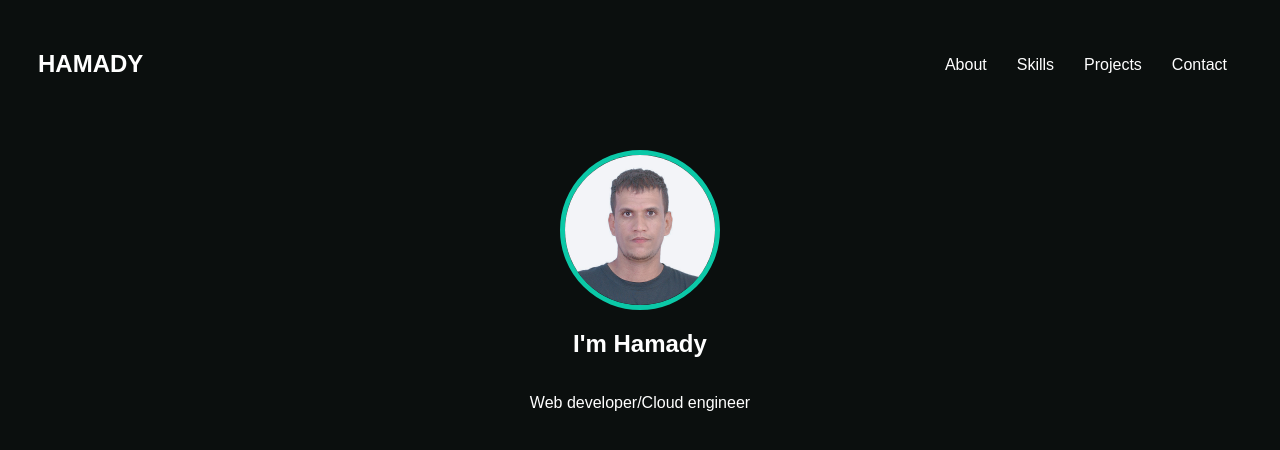
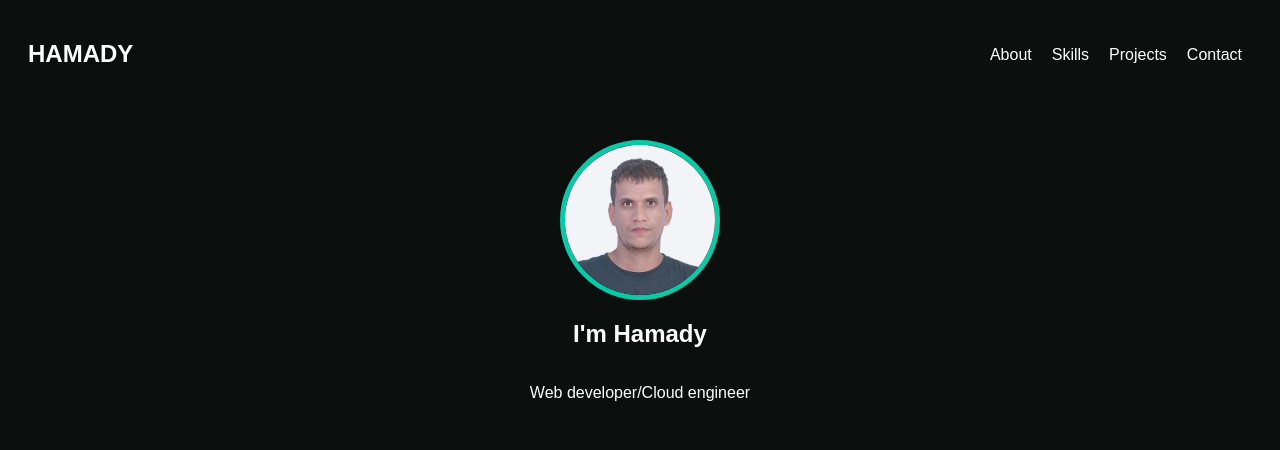
Before and after one commit to H7amady/hamady, a plain HTML site: page index.html in a window 1280 px wide. Drawn offline with Linux system fonts and the light colour scheme; files whose address does not match are found by name.

Commit message:
Initial commit

```diff
--- a/styles/style.css
+++ b/styles/style.css
@@ -8,15 +8,16 @@ body {
   display: flex;
   flex-direction: row;
   justify-content: space-between;
-  margin: 20px;
+  margin: 10px;
   padding: 10px;
 }
 #nav ul {
   display: flex;
   flex-direction: row;
+  padding: 0;
 }
 #nav li {
-  margin: 10px 15px;
+  margin: 10px;
   list-style: none;
   cursor: pointer;
 }
```
